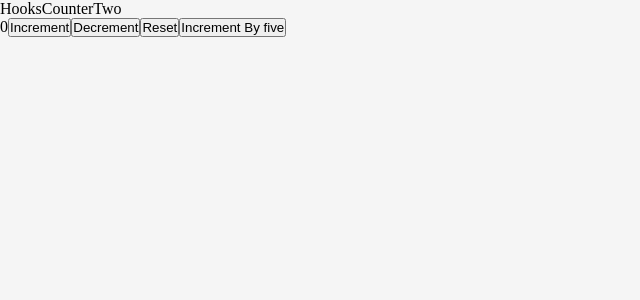
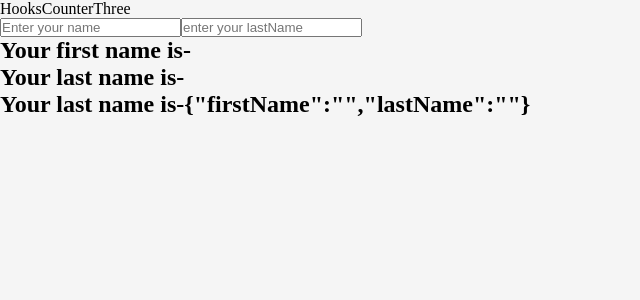
Before and after one commit to Omid-Sargazi/react-project, a React (Create React App) app: page / in a window 1280 px wide. Shown: the top 300 px of the page, without its empty margins (0-640 px from the left). Built offline with nearby package versions, Linux system fonts and the light colour scheme.

Commit message:
React Hooks ,useState with object

```diff
--- a/src/App.js
+++ b/src/App.js
@@ -66,6 +66,7 @@
 import ClassCounter from "./components/UseState/ClassCounter";
 import HooksCounter from "./components/Hooks/HooksCounter";
 import HooksCounterTwo from "./components/Hooks/HooksCounterTwo";
+import HooksCounterThree from "./components/Hooks/HooksCounterThree";
 
 const App = () => {
   return (
@@ -75,7 +76,8 @@
       <OtherStuffAlsoComplicated /> */}
       {/* <ClassCounter /> */}
       {/* <HooksCounter /> */}
-      <HooksCounterTwo />
+      {/* <HooksCounterTwo /> */}
+      <HooksCounterThree />
     </div>
   );
 };
--- /dev/null
+++ b/src/components/Hooks/HooksCounterThree.js
@@ -0,0 +1,28 @@
+import React, { useState } from "react";
+
+export default function HooksCounterThree() {
+  const [name, setName] = useState({ firstName: "", lastName: "" });
+  console.log("render");
+  return (
+    <>
+      <div>HooksCounterThree</div>
+      <form>
+        <input
+          onChange={(e) => setName({ ...name, firstName: e.target.value })}
+          value={name.firstName}
+          type="text"
+          placeholder="Enter your name"
+        />
+        <input
+          onChange={(e) => setName({ ...name, lastName: e.target.value })}
+          value={name.lastName}
+          type="text"
+          placeholder="enter your lastName"
+        />
+        <h2>Your first name is-{name.firstName}</h2>
+        <h2>Your last name is-{name.lastName}</h2>
+        <h2>Your last name is-{JSON.stringify(name)}</h2>
+      </form>
+    </>
+  );
+}
```
